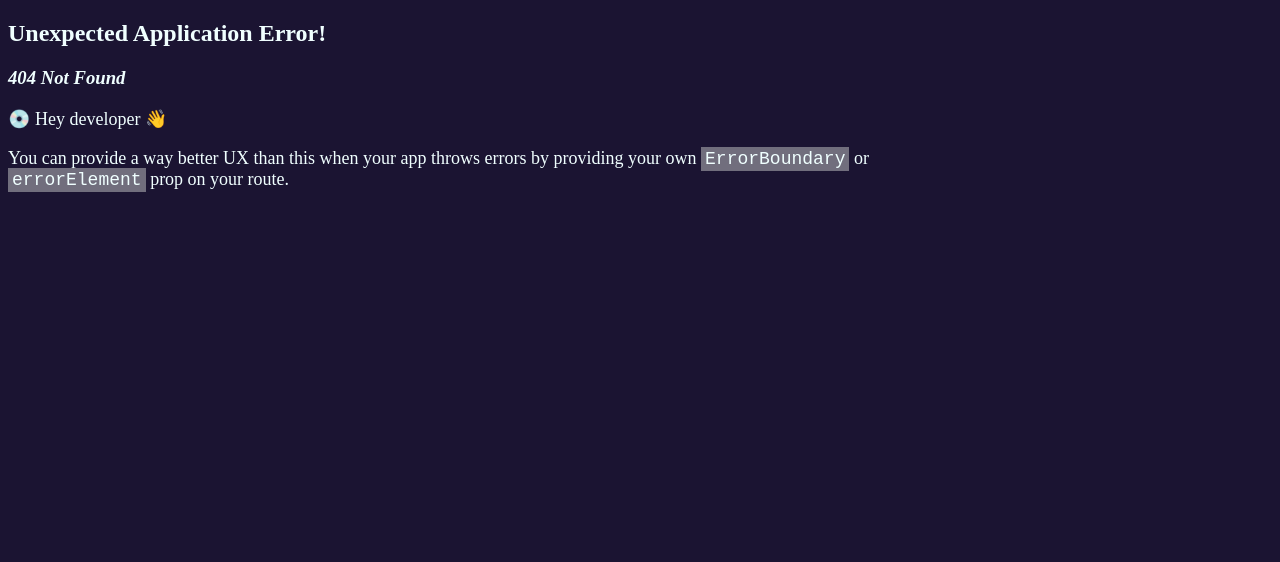
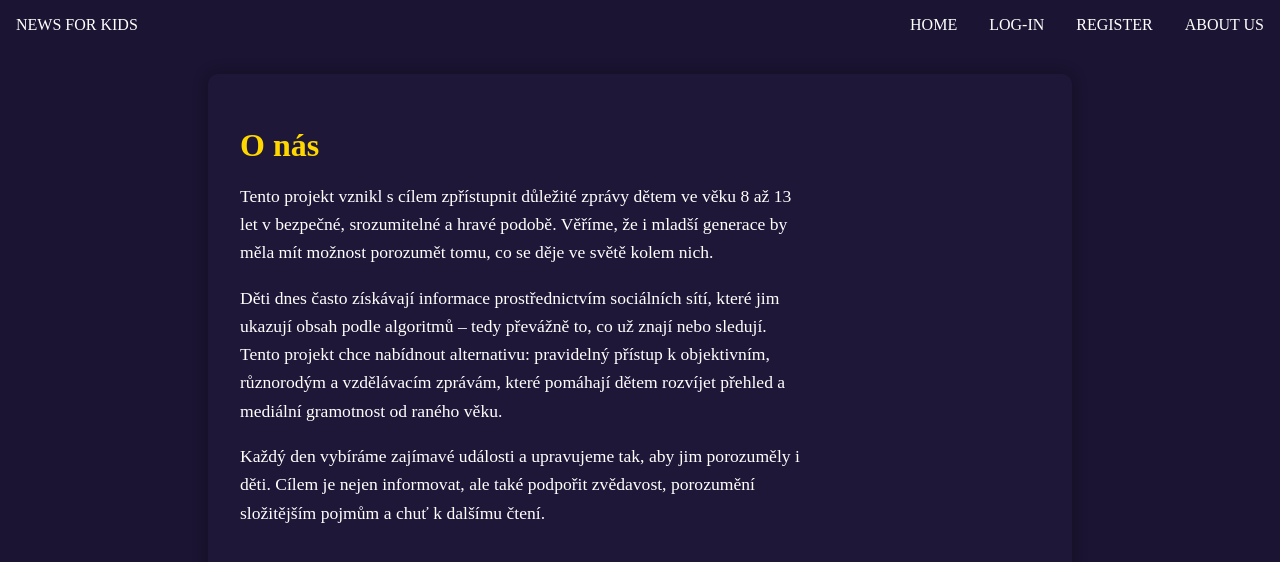
Before and after one commit to LuciePrejzova/news-for-kids, a React (Vite) app: page /about in a window 1280 px wide. Before the commit this address had no page. Shown: the top 562 px of the page. Built offline with nearby package versions, Linux system fonts and the light colour scheme.

Commit message:
add about us

```diff
--- a/src/App.jsx
+++ b/src/App.jsx
@@ -13,6 +13,7 @@ import ArticleDetail from "./pages/ArticleDetail";
 import Register from "./pages/Register";
 import Login from "./pages/Login";
 import FavoritesPage from "./pages/FavoritesPage";
+import AboutUs from "./pages/AboutUs";
 
 const router = createBrowserRouter(
   createRoutesFromElements(
@@ -22,6 +23,8 @@ const router = createBrowserRouter(
       <Route path= 'register' element={<Register/>}/>
       <Route path= 'login' element={<Login/>}/>
       <Route path= 'favorites' element={<FavoritesPage/>}/>
+      <Route path= 'about' element={<AboutUs/>}/>
+
 
 
     </Route>
--- a/src/components/Navbar.jsx
+++ b/src/components/Navbar.jsx
@@ -33,7 +33,7 @@ const Navbar = () => {
             <Link to="/register">Register</Link>
           </div>
         )}
-        <Link to="/">About us</Link>
+        <Link to="/about">About us</Link>
       </div>
     </nav>
   );
--- /dev/null
+++ b/src/pages/AboutUs.css
@@ -0,0 +1,21 @@
+.about-us-container {
+  max-width: 800px;
+  margin: 2rem auto;
+  padding: 2rem;
+  background-color: #1f1738;
+  color: white;
+  border-radius: 10px;
+  box-shadow: 0 0 15px rgba(0, 0, 0, 0.3);
+}
+
+.about-us-container h1 {
+  margin-bottom: 1rem;
+  font-size: 2rem;
+  color: #ffd700;
+}
+
+.about-us-container p {
+  margin-bottom: 1rem;
+  font-size: 1.1rem;
+  line-height: 1.6;
+}
--- /dev/null
+++ b/src/pages/AboutUs.jsx
@@ -0,0 +1,28 @@
+import React from "react";
+import "./AboutUs.css";
+
+const AboutUs = () => {
+  return (
+    <div className="about-us-container">
+      <h1>O nás</h1>
+      <p>
+        Tento projekt vznikl s cílem zpřístupnit důležité zprávy dětem ve věku 8 až 13 let
+        v bezpečné, srozumitelné a hravé podobě. Věříme, že i mladší generace by měla mít
+        možnost porozumět tomu, co se děje ve světě kolem nich.
+      </p>
+      <p>
+        Děti dnes často získávají informace prostřednictvím sociálních sítí, které jim ukazují
+        obsah podle algoritmů – tedy převážně to, co už znají nebo sledují. Tento projekt chce
+        nabídnout alternativu: pravidelný přístup k objektivním, různorodým a vzdělávacím zprávám,
+        které pomáhají dětem rozvíjet přehled a mediální gramotnost od raného věku.
+      </p>
+      <p>
+        Každý den vybíráme zajímavé události a upravujeme tak,
+        aby jim porozuměly i děti. Cílem je nejen informovat, ale také podpořit zvědavost, porozumění
+        složitějším pojmům a chuť k dalšímu čtení.
+      </p>
+    </div>
+  );
+};
+
+export default AboutUs;
```
